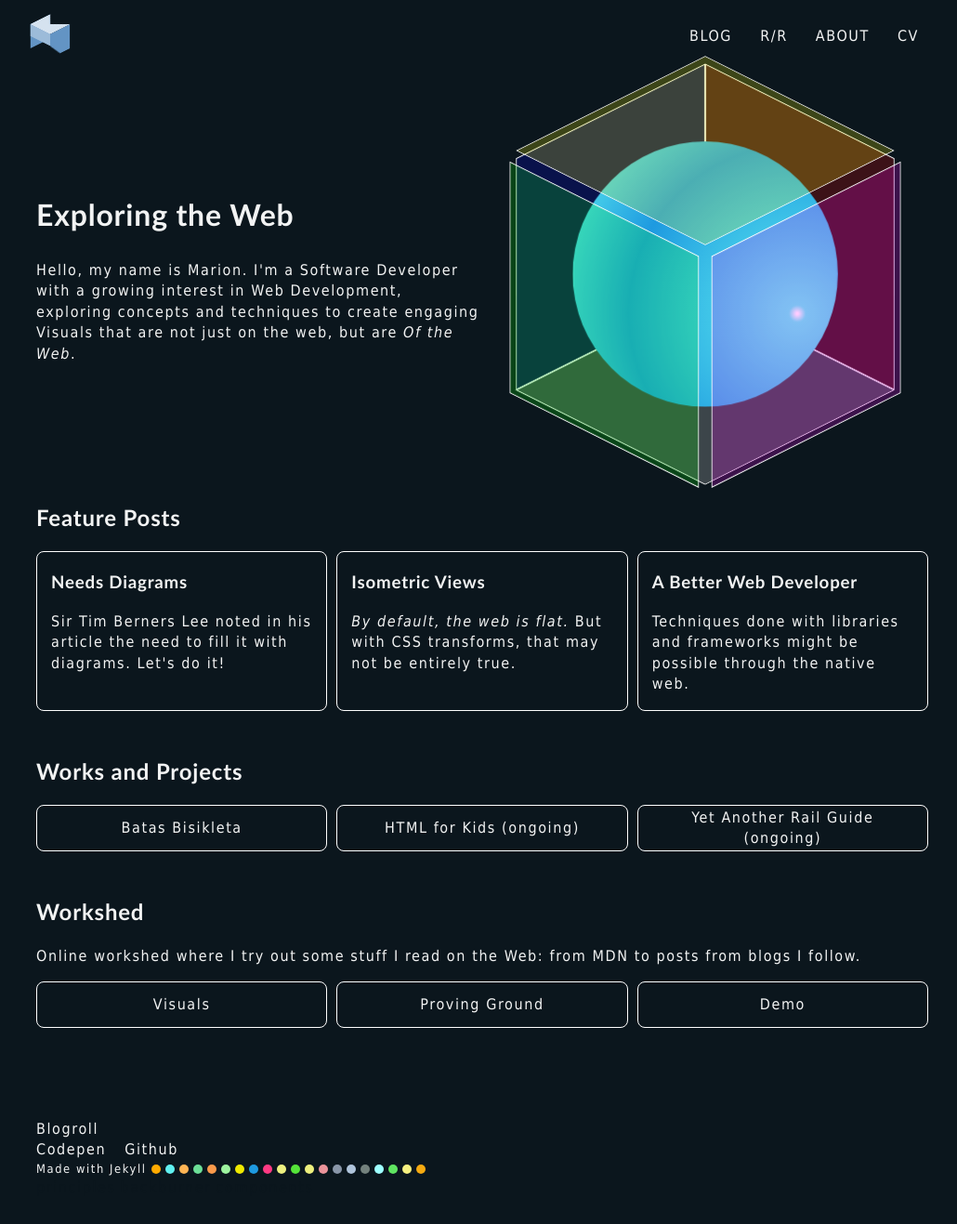
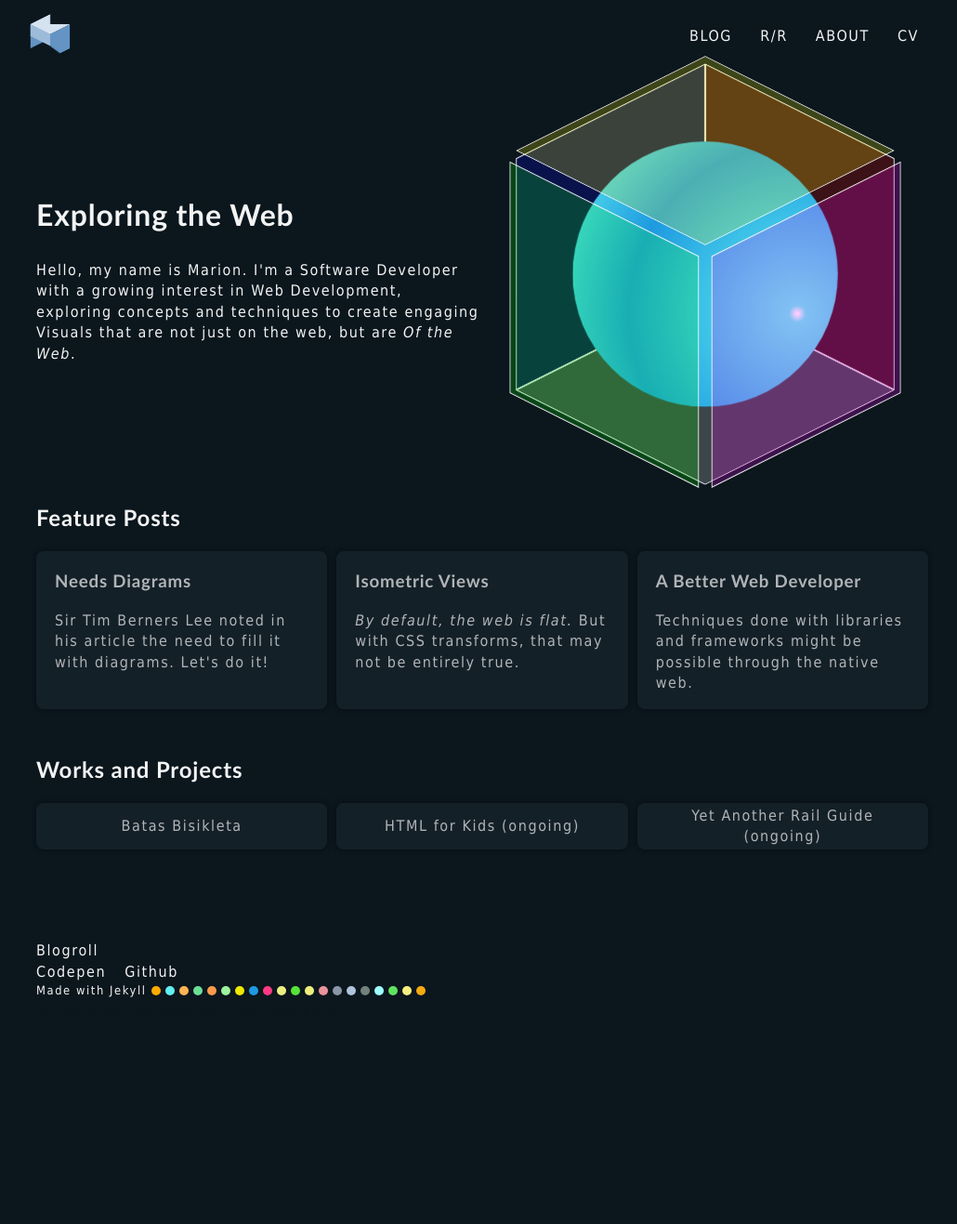
Before and after one commit to mpdagang/mpdagang.github.io, a Jekyll site: the page built from _pages/index.html, in a window 1280 px wide. Shown: the whole page at 93% size, without its empty margins (121-1151 px from the left). Built offline with Jekyll 4.4.1, drawn with Linux system fonts in a browser that asks for light colours; after the commit the page ends 1125 px from its top, so only the background shows below that.

Commit message:
General changes
- style updates
- blogroll
- front page updates

```diff
--- a/_pages/index.html
+++ b/_pages/index.html
@@ -59,12 +59,7 @@ permalink: /
     <section class="mp-u-m-3">
         <h2>Works and Projects</h2>
         <div class="card-list">
-            <!-- <div class="card-item subproj-item">
-                <a class="card-item-link" href="/" target="_blank" rel="noreferrer noopener">BRT Gold Standard (in progress) </a>
-            </div>
-            <div class="card-item subproj-item">
-                <a class="card-item-link" href="/" target="_blank" rel="noreferrer noopener">TrackYourMRT (in progress) </a>
-            </div> -->
+            <!-- <a class="card-item-link" href="/case/batasbisikleta" target="_blank" rel="noreferrer noopener">Batas Bisikleta</a> -->
             <a href="/case/batasbisikleta"  class="card-item subproj-item card-item-link">
                 Batas Bisikleta
             </a>
@@ -72,13 +67,14 @@ permalink: /
             <a href="/"  class="card-item subproj-item card-item-link">
                 HTML for Kids (ongoing)
             </a>
-            <a href="/" class="card-item subproj-item card-item-link">
+            <!-- <a href="/case/yet-another-rail" class="card-item subproj-item card-item-link"> -->
+            <a href="/case/yet-another-rail" class="card-item subproj-item card-item-link">
                 Yet Another Rail Guide (ongoing)
             </a>
         </div>
     </section>
 
-    <!-- EXPERIMENTS -->
+    <!-- EXPERIMENTS
     <section class="mp-u-m-3">
         <h2>Workshed</h2>
         <p>Online workshed where I try out some stuff I read on the Web: from MDN to posts from blogs I follow.</p>
@@ -93,7 +89,7 @@ permalink: /
                 <a class="card-item-link" href="/demos">Demo</a>
             </div>
         </div>
-    </section>
+    </section> -->
 
     <!-- TST LAYOUT
      <section>
--- a/assets/styles/main.scss
+++ b/assets/styles/main.scss
@@ -47,6 +47,12 @@ body {
   --mp-f-01: 1.1em;
 
   --mp-f-xl: 2em;
+
+  --mp-c-mn-00: #01060A;
+  --mp-c-mn-01: #050D13;
+  --mp-c-mn-02: #0B161D;
+  --mp-c-mn-03: #142028;
+  --mp-c-mn-04: #232C32;
 }
 
 h1, h2, h3, h4, h5 {
@@ -224,10 +230,12 @@ summary {
 -----------------------------------------*/
 
 .card-item {
-  padding: 0 15px;
-  border: 1px solid #ffffff;
+  padding: 0 20px;
+  background-color: var(--mp-c-mn-03);
+  box-shadow: 0 0 5px var(--mp-c-mn-01);
   border-radius: 8px;;
   transition: 0.3s;
+  color: #ffffffaa;
 }
 
 .card-item-link {
@@ -244,6 +252,8 @@ summary {
 
 .mp-u-principles {
   color: var(--mp-c-bg);
+  border-radius: 5px;
+  padding-inline: 5px;
 }
 
 .mp-u-details {
@@ -526,7 +536,7 @@ footer {
 .p-portfolio__skill-list li{
   padding: 0 0.5em;
   border-radius: 0.7em;
-  background-color: var(--mp-c-lua-08);
+  background-color: var(--mp-c-lua-09);
 }
 
 /*-- Readings*/
@@ -549,7 +559,6 @@ footer {
 
 .blog-card{
   min-height: 6em;
-  border: 1px solid var(--mp-c-fg);
   border-radius: 8px;
   padding: 0 10px 0;
   position: relative;
@@ -566,12 +575,18 @@ footer {
   position: absolute;
   top: -1.8em;
   background-color: var(--mp-c-bg);
+  padding-inline: 10px;
+  border-radius: 10px;
+}
+
+.blog-card:hover .blog-card-title {
+  border: 1px solid var(--mp-c-lua-03);
 }
 
 .blog-card-date {
   position: absolute;
   bottom: -0.6em;
-  background-color: var(--mp-c-fg);
+  background-color: var(--mp-c-mn-04);
   color: var(--mp-c-bg);
   display: inline-block;
   padding: 0 10px;
```
Also changed, not shown: _data/webmasters.yaml (+9 -0 lines).
